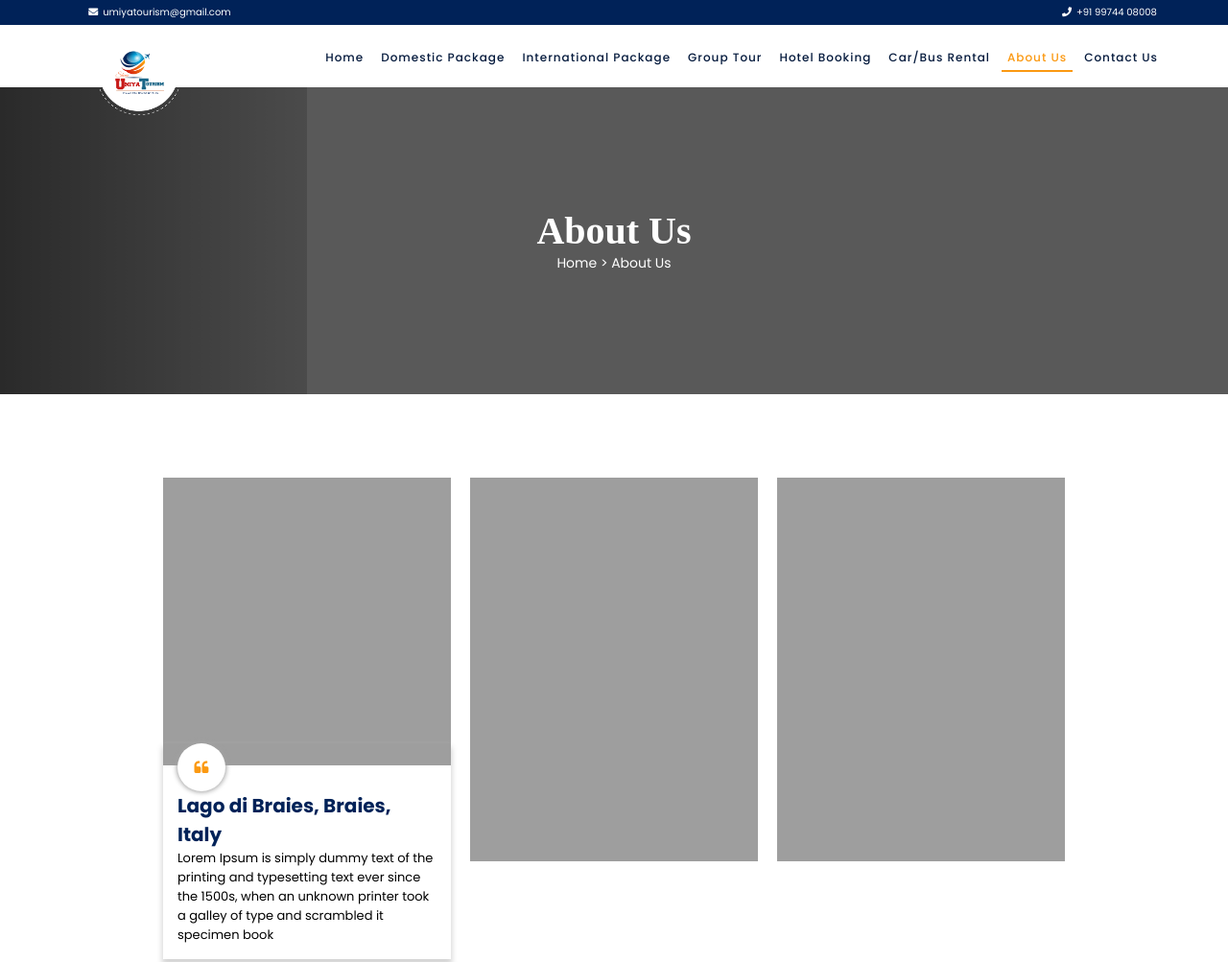
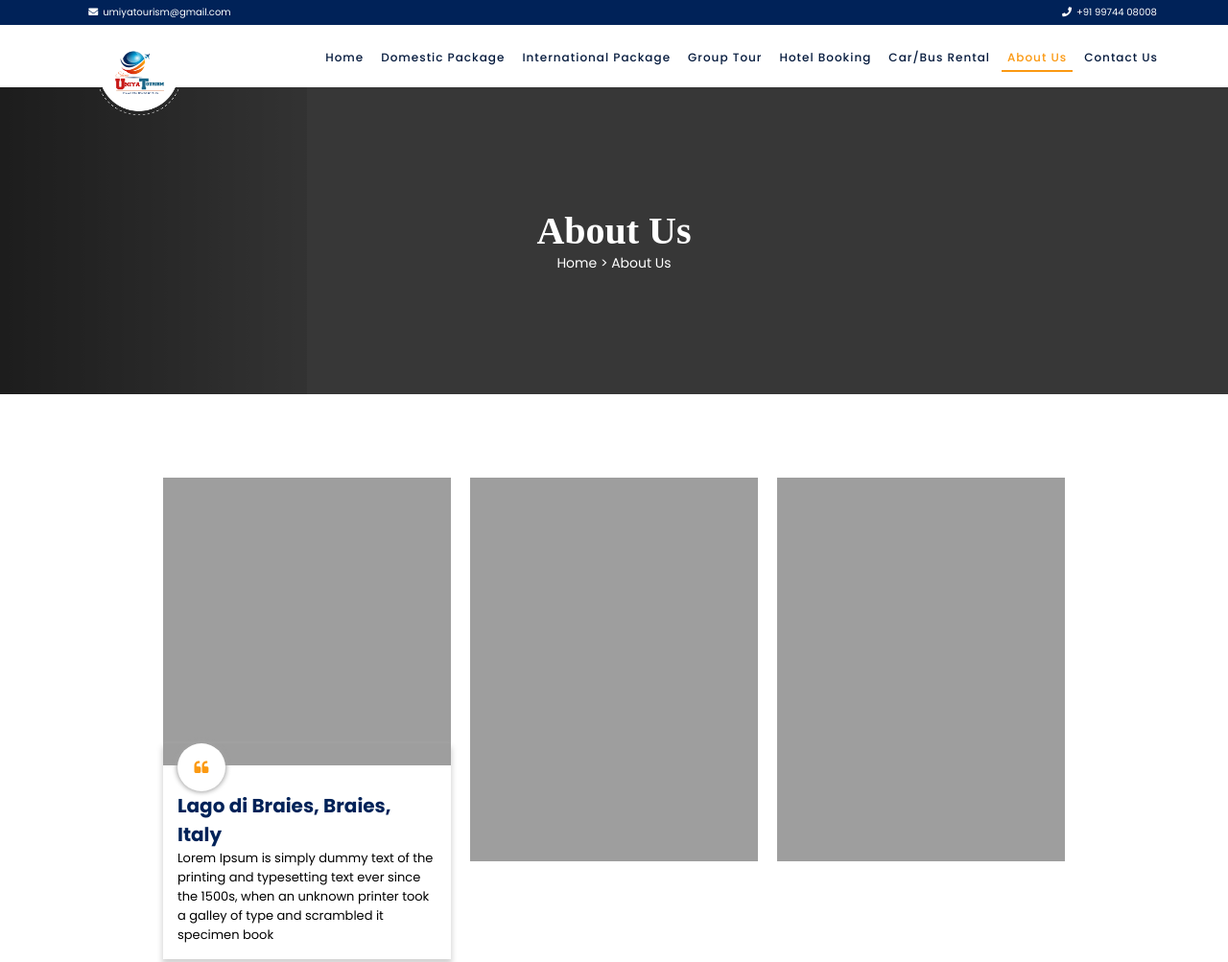
Before and after one commit to AbhiPatel10/Umiya-tourism, a plain HTML site: page pages/about.html in a window 1280 px wide. Shown: the top 1003 px of the page at 96% size. Drawn offline with Linux system fonts and the light colour scheme; the site is published under a folder, as on GitHub Pages, so addresses that start at the root find nothing.

Commit message:
css image url change

```diff
--- a/CSS/about.css
+++ b/CSS/about.css
@@ -165,7 +165,7 @@ input[type="checkbox"] {
 .top_container {
     position: absolute;
     right: 0;
-    background: url(/Images/home_backgroundjpg.jpg) center;
+    background: url(../Images/home_backgroundjpg.jpg) center;
     background-size: cover;
     background-repeat: no-repeat;
     width: 75%;
--- a/CSS/car_rental.css
+++ b/CSS/car_rental.css
@@ -150,7 +150,7 @@ input[type="checkbox"] {
 .top_container {
   position: absolute;
   right: 0;
-  background: url(/Images/car.jpg) center;
+  background: url(../Images/car.jpg) center;
   background-size: cover;
   background-repeat: no-repeat;
   width: 100%;
--- a/CSS/contect_us.css
+++ b/CSS/contect_us.css
@@ -165,7 +165,7 @@ input[type="checkbox"] {
 .top_container {
   position: absolute;
   right: 0;
-  background: url(/Images/contact_bg.jpg) center;
+  background: url(../Images/contact_bg.jpg) center;
   background-size: cover;
   background-repeat: no-repeat;
   width: 100%;
--- a/CSS/domestic_package.css
+++ b/CSS/domestic_package.css
@@ -252,7 +252,7 @@ nav {
   .top_container {
     position: absolute;
     right: 0;
-    background: url(/Images/domestic_img.jpg) center;
+    background: url(../Images/domestic_img.jpg) center;
     background-size: cover;
     background-repeat: no-repeat;
     width: 100%;
--- a/CSS/group_tour.css
+++ b/CSS/group_tour.css
@@ -151,7 +151,7 @@ input[type="checkbox"] {
 .top_container {
   position: absolute;
   right: 0;
-  background: url(/Images/group_tourr.jpg) center;
+  background: url(../Images/group_tourr.jpg) center;
   background-size: cover;
   background-repeat: no-repeat;
   width: 100%;
--- a/CSS/hotel_booking.css
+++ b/CSS/hotel_booking.css
@@ -252,7 +252,7 @@ nav {
   .top_container {
     position: absolute;
     right: 0;
-    background: url(/Images/hotel_booking.jpg) center;
+    background: url(../Images/hotel_booking.jpg) center;
     background-size: cover;
     background-repeat: no-repeat;
     width: 100%;
--- a/CSS/international_package.css
+++ b/CSS/international_package.css
@@ -252,7 +252,7 @@ nav {
   .top_container {
     position: absolute;
     right: 0;
-    background: url(/Images/Internation_package.jpg) center;
+    background: url(../Images/Internation_package.jpg) center;
     background-size: cover;
     background-repeat: no-repeat;
     width: 100%;
```
Also changed, not shown: pages/package_details.html (+0 -1 lines).
